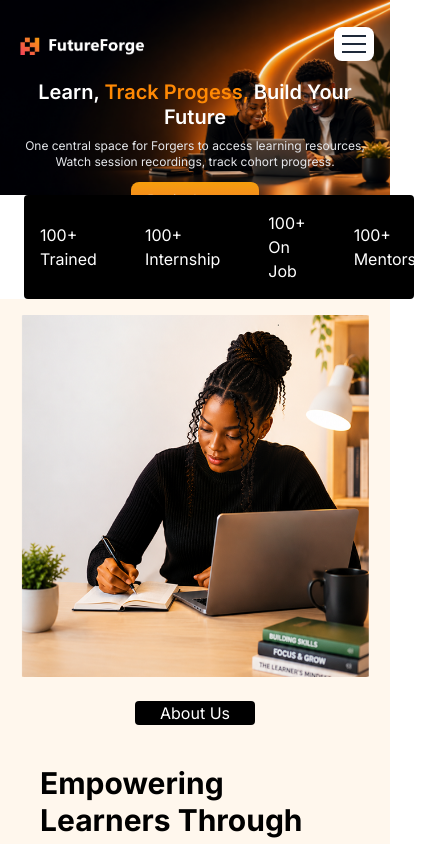
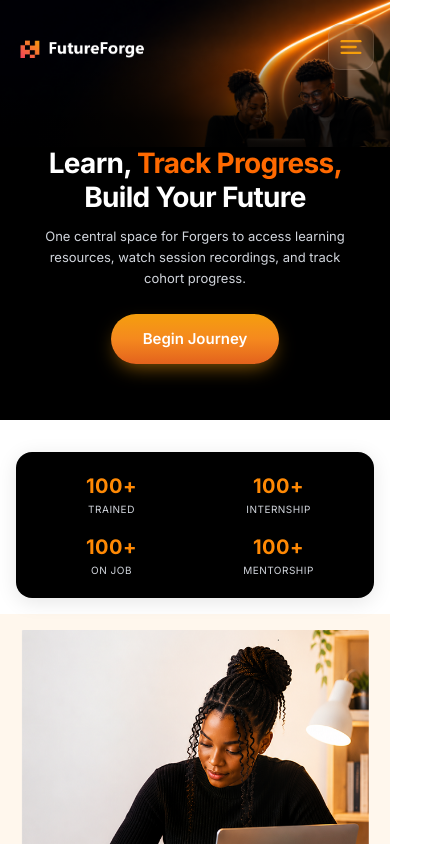
Before and after one commit to atilolaann/future-forge-lms, a React (Vite) app: page / in a window 390 px wide. Shown: the top 844 px of the page, 439 px wide, since content can reach past the window. Built offline with nearby package versions, Linux system fonts and the light colour scheme.

Commit message:
completed fixes for links and responsiveness

```diff
--- a/src/components/About.jsx
+++ b/src/components/About.jsx
@@ -42,7 +42,8 @@ function About() {
                 whileInView={{ x: 0, opacity: 1 }}
                 transition={{ duration: 0.8, delay: 0.3 }}
                 viewport={{ once: true }}
-                className="bg-linear-to-b from-[#ffa914] via-[#F5891E] to-[#F67430] py-2 px-5 rounded-sm text-white"
+                onClick={() => window.open("https://futureforge-project-snx5.vercel.app/", "_blank")}
+                className="bg-linear-to-b from-[#ffa914] via-[#F5891E] to-[#F67430] py-2 px-5 rounded-sm text-white cursor-pointer"
               >
                 Learn More
               </motion.button>
--- a/src/components/Hero.jsx
+++ b/src/components/Hero.jsx
@@ -5,45 +5,56 @@ import Nav from "../components/Nav.jsx";
 
 function Hero() {
   return (
-    <div className="relative w-full overflow-hidden">
-      <img src={herooo} alt="" className="w-full h-auto block" />
-
-      <div className="absolute inset-0 bg-black/5"></div>
-
-      <div className="absolute top-0 inset-x-0 z-20">
+    <div className="relative w-full bg-black flex flex-col">
+      {/* Absolute Nav so it overlays the top of the screen/image */}
+      <div className="absolute top-0 inset-x-0 z-30">
         <Nav />
       </div>
 
-      <main className="w-full h-full absolute inset-0 z-10 flex md:px-12 md:flex-row gap-6 md:gap-2 justify-between px-4 items-start md:items-center pt-20 sm:pt-24 md:pt-0 pb-6 md:pb-0">
+      <div className="relative w-full flex flex-col md:block">
+
+        {/* Image wrapper: The image defines the height of this area and never crops */}
+        <div className="w-full relative z-0">
+          <img src={herooo} alt="" className="w-full h-auto block" />
+          <div className="absolute inset-0 bg-black/40 hidden md:block"></div>
+          {/* Seamless bottom gradient for mobile to blend into the text section */}
+          <div className="absolute bottom-0 inset-x-0 h-3/4 bg-gradient-to-t from-black via-black/80 to-transparent md:hidden pointer-events-none"></div>
+        </div>
+
+        {/* Text Area:
+            On Mobile -> Blends seamlessly into the bottom of the image gradient.
+            On Desktop -> Positioned absolutely over the image. */}
+        <main className="w-full md:absolute md:inset-0 z-10 flex flex-col justify-center px-6 sm:px-8 md:px-12 pb-14 md:pb-0 items-center md:items-start text-center md:text-left bg-black md:bg-transparent -mt-12 sm:-mt-16 md:mt-0 relative">
           <motion.div
             initial={{ x: -90, opacity: 0 }}
             animate={{ x: 0, opacity: 1 }}
             transition={{ duration: 0.8, delay: 0.5 }}
-          className="w-full md:flex-1 max-w-xl text-center md:text-left flex flex-col items-center md:items-start"
+            className="w-full max-w-xl flex flex-col items-center md:items-start z-10"
           >
-          <h3 className="text-xl sm:text-3xl md:text-5xl font-semibold leading-tight text-white">
-            Learn, <span className="text-orange-400">Track Progess,</span>
+            <h3 className="text-[28px] sm:text-4xl md:text-5xl font-bold leading-[1.2] text-white drop-shadow-lg tracking-tight">
+              Learn, <span className="text-orange-500">Track Progress,</span>
               <br className="hidden sm:inline" /> Build Your Future
             </h3>
 
-          <p className="mt-2 sm:mt-4 md:mt-6 text-xs sm:text-base md:text-lg text-gray-200">
+            <p className="mt-3 md:mt-6 text-[13px] sm:text-base md:text-lg text-gray-300 md:text-gray-100 drop-shadow-md max-w-[300px] sm:max-w-md md:max-w-none leading-relaxed">
               One central space for Forgers to access learning resources,{" "}
               <br className="hidden md:inline" />
-            Watch session recordings, track cohort progress.
+              watch session recordings, and track cohort progress.
             </p>
 
             <motion.button
               initial={{ x: 90, opacity: 0 }}
               animate={{ x: 0, opacity: 1 }}
               transition={{ duration: 0.4, delay: 0.4 }}
-            whileHover={{ scale: 1.2 }}
+              whileHover={{ scale: 1.05 }}
               whileTap={{ scale: 0.95 }}
-            className="bg-linear-to-b from-[#F59E0B] via-[#F5891E] to-[#F67430] text-white px-4 py-2 sm:px-6 sm:py-3 rounded-lg mt-3 sm:mt-6 text-sm sm:text-base"
+              className="bg-gradient-to-b from-[#F59E0B] via-[#F5891E] to-[#E3621D] text-white px-8 py-3.5 rounded-full mt-6 sm:mt-8 text-[15px] font-semibold shadow-[0_8px_20px_-6px_rgba(245,158,11,0.6)]"
             >
-            <Link to="/Login"> Begin Journey</Link>
+              <Link to="/Login">Begin Journey</Link>
             </motion.button>
           </motion.div>
         </main>
+      </div>
     </div>
   );
 }
--- a/src/components/Mission.jsx
+++ b/src/components/Mission.jsx
@@ -30,7 +30,8 @@ function Mission() {
                 whileInView={{ x: 0, opacity: 1 }}
                 transition={{ duration: 0.8, delay: 0.3 }}
                 viewport={{ once: true }}
-                className="bg-linear-to-b from-[#ffa914] via-[#F5891E] to-[#F67430] py-2 px-5 rounded-sm text-black mt-8"
+                onClick={() => window.open("https://futureforge-project-snx5.vercel.app/", "_blank")}
+                className="bg-linear-to-b from-[#ffa914] via-[#F5891E] to-[#F67430] py-2 px-5 rounded-sm text-black mt-8 cursor-pointer"
               >
                 Learn More
               </motion.button>
--- a/src/components/Nav.jsx
+++ b/src/components/Nav.jsx
@@ -112,11 +112,13 @@ function Nav() {
           whileHover={{ scale: 1.05 }}
           whileTap={{ scale: 0.95 }}
           onClick={() => setToggle(true)}
-          className="md:hidden flex flex-col gap-1.5 p-2 rounded-lg hover:bg-orange-100 transition-colors duration-200 bg-white "
+          className="md:hidden flex items-center justify-center p-2 rounded-xl bg-white/5 hover:bg-white/10 backdrop-blur-md border border-white/10 transition-all duration-300 shadow-lg"
         >
-          <span className="block w-6 h-0.5 bg-gray-800"></span>
-          <span className="block w-6 h-0.5 bg-gray-800"></span>
-          <span className="block w-6 h-0.5 bg-gray-800"></span>
+          <svg width="28" height="28" viewBox="0 0 24 24" fill="none" xmlns="http://www.w3.org/2000/svg">
+            <path d="M4 7H20" stroke="#F59E0B" strokeWidth="2" strokeLinecap="round"/>
+            <path d="M4 12H16" stroke="#F59E0B" strokeWidth="2" strokeLinecap="round"/>
+            <path d="M4 17H20" stroke="#F59E0B" strokeWidth="2" strokeLinecap="round"/>
+          </svg>
         </motion.button>
       </motion.header>
 
--- a/src/components/StatsBar.jsx
+++ b/src/components/StatsBar.jsx
@@ -1,18 +1,28 @@
-function StatsBar (){
-
-    return(
-        <div>
-            <div className="flex ">
-                <ul className="bg-black flex mx-6 rounded-sm gap-12 w-full px-4 items-center text-white  justify-between md:px-12 p-4">
-                    <li className="flex flex-col ">100+ <span>Trained</span></li>
-                    <li  className="flex flex-col ">100+ <span>Internship</span></li>
-                    <li  className="flex flex-col ">100+ <span>On Job</span></li>
-                    <li  className="flex flex-col ">100+ <span>Mentorship</span></li>
-                </ul>
-            </div>
-
-        </div>
-
-    )
+function StatsBar() {
+  return (
+    <div>
+      <div className="flex">
+        {/* On mobile: compact padding, smaller gaps, positive margin-top. On Desktop: margin-top added for spacing. */}
+        <ul className="bg-black grid grid-cols-2 md:flex mx-4 sm:mx-6 rounded-2xl md:rounded-sm gap-y-4 gap-x-2 md:gap-12 w-full px-4 items-center text-white md:justify-between md:px-12 py-5 md:p-4 justify-items-center shadow-[0_4px_20px_rgba(0,0,0,0.1)] md:shadow-none mt-8 mb-4 md:mt-12 md:mb-8 relative z-20">
+          <li className="flex flex-col items-center md:items-start text-center md:text-left">
+            <span className="text-xl md:text-base font-bold md:font-normal text-orange-400 md:text-white drop-shadow-sm md:drop-shadow-none tracking-wide md:tracking-normal">100+</span>
+            <span className="text-[10px] md:text-[16px] text-gray-300 md:text-white uppercase tracking-wider md:normal-case md:tracking-normal mt-0.5 md:mt-0">Trained</span>
+          </li>
+          <li className="flex flex-col items-center md:items-start text-center md:text-left">
+            <span className="text-xl md:text-base font-bold md:font-normal text-orange-400 md:text-white drop-shadow-sm md:drop-shadow-none tracking-wide md:tracking-normal">100+</span>
+            <span className="text-[10px] md:text-[16px] text-gray-300 md:text-white uppercase tracking-wider md:normal-case md:tracking-normal mt-0.5 md:mt-0">Internship</span>
+          </li>
+          <li className="flex flex-col items-center md:items-start text-center md:text-left">
+            <span className="text-xl md:text-base font-bold md:font-normal text-orange-400 md:text-white drop-shadow-sm md:drop-shadow-none tracking-wide md:tracking-normal">100+</span>
+            <span className="text-[10px] md:text-[16px] text-gray-300 md:text-white uppercase tracking-wider md:normal-case md:tracking-normal mt-0.5 md:mt-0">On Job</span>
+          </li>
+          <li className="flex flex-col items-center md:items-start text-center md:text-left">
+            <span className="text-xl md:text-base font-bold md:font-normal text-orange-400 md:text-white drop-shadow-sm md:drop-shadow-none tracking-wide md:tracking-normal">100+</span>
+            <span className="text-[10px] md:text-[16px] text-gray-300 md:text-white uppercase tracking-wider md:normal-case md:tracking-normal mt-0.5 md:mt-0">Mentorship</span>
+          </li>
+        </ul>
+      </div>
+    </div>
+  );
 }
 export default StatsBar;
--- a/src/components/Testimonials.jsx
+++ b/src/components/Testimonials.jsx
@@ -141,7 +141,7 @@ const Testimonials = () => {
     : allTestimonials.slice(0, 3);
 
   return (
-    <section className="w-full bg-orange-50">
+    <section id="testimonials" className="w-full bg-orange-50 scroll-mt-24">
       <div className="py-12 px-4 sm:px-8 md:px-10 max-w-[1440px] mx-auto">
         <motion.h2
           initial={{ opacity: 0, y: 20 }}
```
Also changed, not shown: src/components/Footer.jsx (+15 -7 lines). Lines whose indentation alone changed are shown as unchanged.
